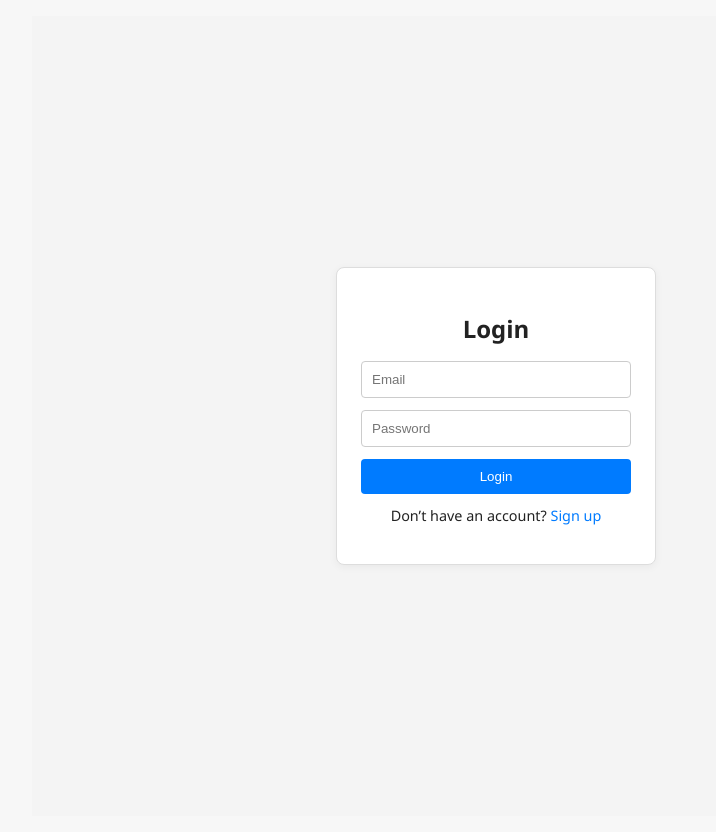
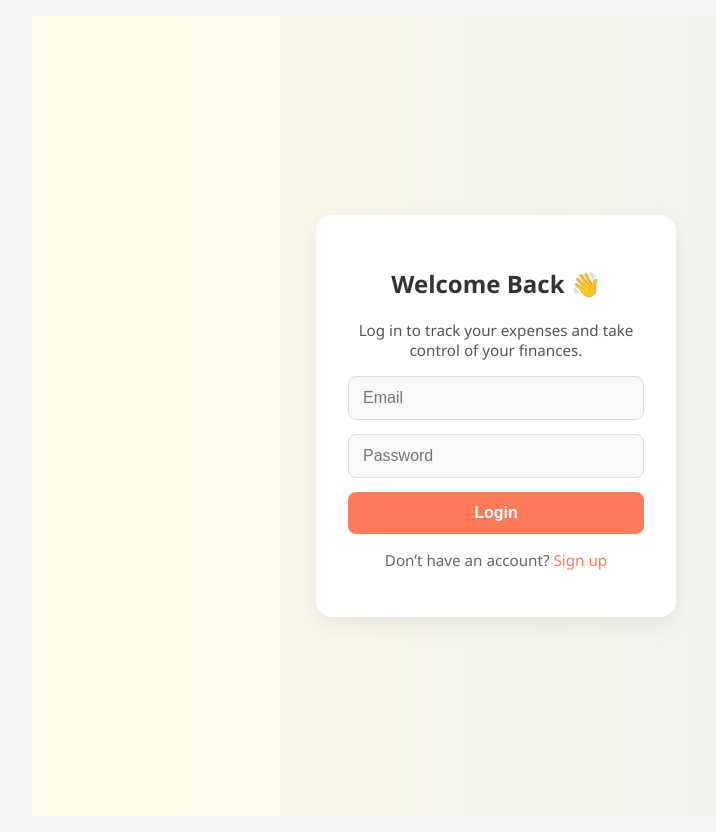
Before and after one commit to steffanciprian/expense-tracker-fe, a React (Create React App) app: page /login in a window 1280 px wide. Shown: the whole page, without its empty margins (144-860 px from the left). Built offline with nearby package versions, Linux system fonts and the light colour scheme.

Commit message:
good url

```diff
--- a/src/components/LoginForm.jsx
+++ b/src/components/LoginForm.jsx
@@ -29,7 +29,9 @@ const LoginForm = () => {
     return (
         <div className="auth-container">
             <form onSubmit={handleLogin} className="auth-form">
-                <h2>Login</h2>
+                <h2>Welcome Back 👋</h2>
+                <p className="auth-message">Log in to track your expenses and take control of your finances.</p>
+
                 <input
                     type="email"
                     placeholder="Email"
@@ -49,22 +51,9 @@ const LoginForm = () => {
                     Don’t have an account? <a href="/signup">Sign up</a>
                 </p>
             </form>
-
-            {/*<button*/}
-            {/*    type="button"*/}
-            {/*    onClick={() => {*/}
-            {/*        const dummyToken = 'test-jwt-token';*/}
-            {/*        login(dummyToken);*/}
-            {/*        localStorage.setItem('jwtToken', dummyToken); // optional: persist it*/}
-            {/*        navigate('/');*/}
-            {/*    }}*/}
-            {/*    style={{ marginTop: '1rem', backgroundColor: '#ccc', border: 'none', padding: '0.5rem 1rem', borderRadius: '6px', cursor: 'pointer' }}*/}
-            {/*>*/}
-            {/*    🔓 Bypass Login*/}
-            {/*</button>*/}
-
         </div>
     );
+
 };
 
 export default LoginForm;
--- a/src/css/LoginForm.css
+++ b/src/css/LoginForm.css
@@ -3,57 +3,78 @@
     justify-content: center;
     align-items: center;
     height: 100vh;
-    background: #f4f4f4;
+    background: linear-gradient(to right, #fefcea, #f1f1f1);
+    font-family: 'Segoe UI', Tahoma, Geneva, Verdana, sans-serif;
 }
 
 .auth-form {
-    background: white;
-    padding: 24px;
-    border: 1px solid #ddd;
-    border-radius: 8px;
+    background: #ffffff;
+    padding: 32px;
+    border: none;
+    border-radius: 16px;
     width: 100%;
-    max-width: 320px;
-    box-shadow: 0 2px 8px rgba(0, 0, 0, 0.05);
+    max-width: 360px;
+    box-shadow: 0 8px 24px rgba(0, 0, 0, 0.08);
 }
 
 .auth-form h2 {
     text-align: center;
-    margin-bottom: 16px;
+    margin-bottom: 20px;
+    color: #333;
 }
 
 .auth-form input {
     width: 100%;
-    padding: 10px;
-    margin-bottom: 12px;
-    border: 1px solid #ccc;
-    border-radius: 4px;
+    padding: 12px 14px;
+    margin-bottom: 14px;
+    border: 1px solid #ddd;
+    border-radius: 8px;
+    font-size: 1rem;
+    background-color: #f9f9f9;
+}
+
+.auth-form input:focus {
+    outline: none;
+    border-color: #86b7fe;
+    box-shadow: 0 0 0 3px rgba(13, 110, 253, 0.1);
 }
 
 .auth-form button {
     width: 100%;
-    padding: 10px;
-    background-color: #007bff;
+    padding: 12px;
+    background-color: #ff7a59;
     color: white;
+    font-weight: bold;
+    font-size: 1rem;
     border: none;
-    border-radius: 4px;
+    border-radius: 8px;
     cursor: pointer;
+    transition: background-color 0.2s ease;
 }
 
 .auth-form button:hover {
-    background-color: #0056b3;
+    background-color: #e96446;
 }
 
 .auth-footer {
     text-align: center;
-    margin-top: 12px;
-    font-size: 0.9rem;
+    margin-top: 16px;
+    font-size: 0.95rem;
+    color: #666;
 }
 
 .auth-footer a {
-    color: #007bff;
+    color: #ff7a59;
     text-decoration: none;
+    font-weight: 500;
 }
 
 .auth-footer a:hover {
     text-decoration: underline;
 }
+.auth-message {
+    text-align: center;
+    font-size: 0.95rem;
+    color: #555;
+    margin-bottom: 16px;
+}
```
